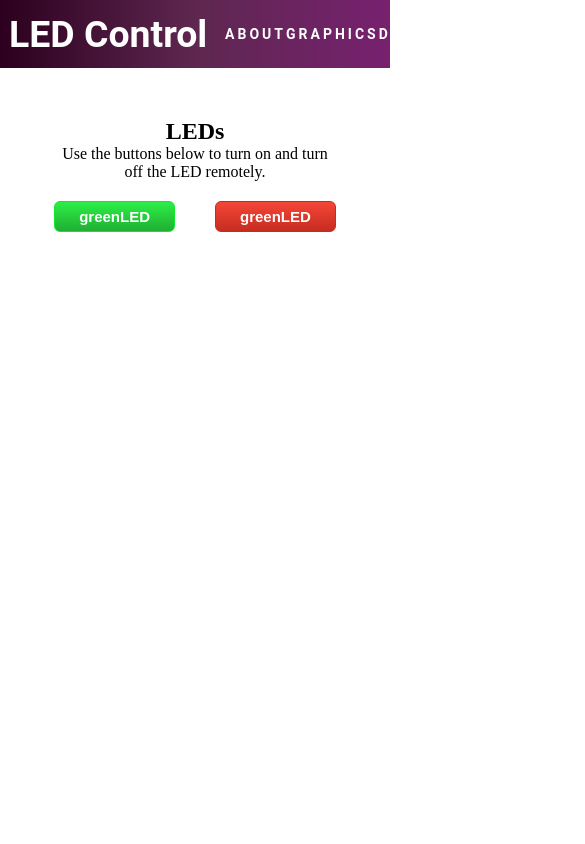
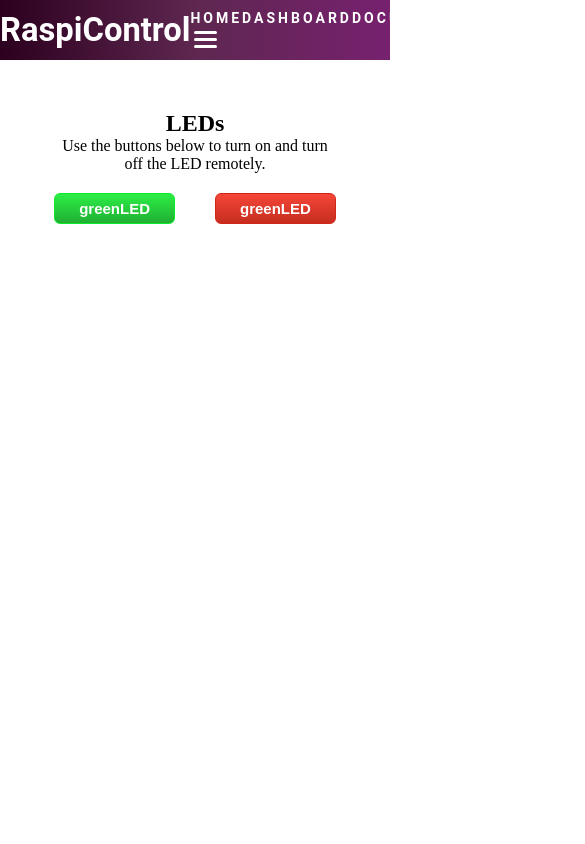
Before and after one commit to jairjunior/raspi-control, a website: page _views/index.html in a window 390 px wide. Shown: the top 844 px of the page, 585 px wide, since content can reach past the window. Drawn offline with Linux system fonts and the light colour scheme; files that its build step writes are made by us from their sources; files whose address does not match are found by name.

Commit message:
The CSS files were splitted into different files to keep it organized. I made the first configurations for responsive web design with @media screen. OK.

```diff
--- /dev/null
+++ b/_css/buttons.css
@@ -0,0 +1,39 @@
+.btn{
+     padding: 15px;
+     border-radius: 6px;
+     color:#ffffff;
+	font-family: Arial;
+	font-size: 15px;
+	font-weight: bold;
+	padding: 6px 24px;
+     text-decoration: none;
+     cursor: pointer;
+}
+.btn-red{
+     background-color: #f24537;
+     background:linear-gradient(to bottom, #f24537 5%, #c62d1f 100%);
+     border: 1px solid #d02718;
+     margin: 20px;
+}
+.btn-red:hover{
+     background-color: #c62d1f;
+     background:linear-gradient(to bottom, #c62d1f 5%, #f24537 100%);
+}
+.btn-red:active{
+	position:relative;
+	top:1px;
+}
+.btn-green{
+     background-color: #2ceb45;
+     background:linear-gradient(to bottom, #2ceb45 5%, #20af33 100%);
+     border: 1px solid #0fe92c;
+     margin: 20px;
+}
+.btn-green:hover{
+     background-color: #20af33;
+     background:linear-gradient(to bottom, #20af33 5%, #2ceb45 100%);
+}
+.btn-green:active{
+	position:relative;
+	top:1px;
+}
--- a/_css/index.css
+++ b/_css/index.css
@@ -1,3 +1,7 @@
+/*
+ * GENERAL RULES for the index.html page
+ * and also for screens with more than 769px wide
+ */
 *{
      margin: 0;
      padding: 0;
@@ -5,6 +9,11 @@
      outline: 0;
      box-sizing: border-box;
 }
+
+
+/*
+ * General classes to use with Flex Box elements.
+ */
 .flex{
      display: flex;
 }
@@ -14,47 +23,11 @@
 .center{
      justify-content: center;
 }
-
 .space-between{
      justify-content: space-between;
 }
-#top-navbar{
-     background-image: linear-gradient(to right, #2C001E 0%, #5E2750, #77216F 100%);
-     margin-top: 0px;
-     margin-bottom: 50px;
-     padding: 0px;
-     height: 8vh;
-     display: flex;
-     justify-content: space-around;
-     align-items: center;
-     font-family: 'Roboto', sans-serif;
-}
-#top-logo{
-     color: white;
-     margin: 0px;
-     font-size: 32px;
-     font-weight: 700;
-}
-#top-navbar > nav{
-     width: 40%;
-}
-#top-navlinks{
-     display: flex;
-     justify-content: space-around;
-}
-#top-navlinks > li{
-     list-style: none;
-}
-#top-navlinks > li > a{
-     color: white;
-     text-decoration: none;
-     letter-spacing: 3px;
-     font-size: 14px;
-     font-weight: bold;
-}
-#top-navlinks > li > a:hover{
-     color: #F8CCBC;
-}
+
+
 
 
 
@@ -72,50 +45,6 @@
 
 
 
-
-
-.btn{
-     padding: 15px;
-     border-radius: 6px;
-     color:#ffffff;
-	font-family: Arial;
-	font-size: 15px;
-	font-weight: bold;
-	padding: 6px 24px;
-     text-decoration: none;
-     cursor: pointer;
-}
-.btn-red{
-     background-color: #f24537;
-     background:linear-gradient(to bottom, #f24537 5%, #c62d1f 100%);
-     border: 1px solid #d02718;
-     margin: 20px;
-}
-.btn-red:hover{
-     background-color: #c62d1f;
-     background:linear-gradient(to bottom, #c62d1f 5%, #f24537 100%);
-}
-.btn-red:active{
-	position:relative;
-	top:1px;
-}
-.btn-green{
-     background-color: #2ceb45;
-     background:linear-gradient(to bottom, #2ceb45 5%, #20af33 100%);
-     border: 1px solid #0fe92c;
-     margin: 20px;
-}
-.btn-green:hover{
-     background-color: #20af33;
-     background:linear-gradient(to bottom, #20af33 5%, #2ceb45 100%);
-}
-.btn-green:active{
-	position:relative;
-	top:1px;
-}
-
-
-
 footer{
      background-image: linear-gradient(to left, #2C001E 0%, #5E2750, #77216F 100%);
      text-align: center;
--- /dev/null
+++ b/_css/top-navbar.css
@@ -0,0 +1,68 @@
+/*
+ * TOP NAVBAR, present in the top of every page of this application.
+ * It has a logo with the name of the app as well as links to navigate through the functionalities
+ */
+ #top-navbar{
+    background-image: linear-gradient(to right, #2C001E 0%, #5E2750, #77216F 100%);
+    margin-bottom: 50px;
+    height: 60px;
+    align-items: center;
+    font-family: 'Roboto', sans-serif;
+}
+#top-logo{
+    color: white;
+    font-size: 32px;
+    font-weight: 700;
+}
+#top-navbar > nav{
+    width: 40%;
+}
+#top-navlinks > li{
+    list-style: none;
+}
+a.top-link{
+    text-decoration: none;
+    letter-spacing: 3px;
+    font-size: 14px;
+    font-weight: bold;
+    color: white;
+}
+a.top-link:hover{
+    color: #F8CCBC;
+}
+.burger-button{
+    display: none;
+}
+ .burger-button > div{
+     background-color: white;
+     width: 23px;
+     height: 3px;
+     margin: 4px;
+     border-radius: 5px;
+}
+
+
+@media screen and (max-width: 1200px){
+    #top-logo{
+        font-size: 30px;
+    }
+    #top-navbar > nav{
+        width: 63%;
+    }
+}
+@media screen and (max-width: 1024px){
+    #top-logo{
+        font-size: 28px;
+    }
+    #top-navbar > nav{
+        width: 67%;
+    }
+}
+
+
+@media screen and (max-width: 768px){
+    .burger-button{
+        display: block;
+        cursor: pointer;
+    }
+}
--- a/_views/index.html
+++ b/_views/index.html
@@ -2,25 +2,43 @@
 <html lang="en">
 <head>
      <meta charset="UTF-8">
+
+     <meta http-equiv="X-UA-Compatible" content="ie=edge">
+     <meta http-equiv="Content-Type" content="text/html;charset=UTF-8">
+     <meta http-equiv="content-language" content="en-us, pt-br">
      <meta name="viewport" content="width=device-width, initial-scale=1.0, user-scalable=no">
+     <meta name="generator" content="Visual Studio Code">
+     <meta name="rating" content="general">
+     <meta name="robots" content="index, follow">
+     <meta name="author" content="Jair Dias de Oliveira Junior">
+     <meta name="keywords" content="HTML, CSS, JavaScript, Node.js, RaspberryPi, IoT, Dashboard, Automation">
+     <meta name="description" content="Web Application stored in a Raspberry Pi that allows to control devices and read sensors connected to the board. All the information is shown in a friendly dashboard.">
 
      <link rel="stylesheet" type='text/css' href="index.css">
+     <link rel="stylesheet" type='text/css' href="top-navbar.css">
+     <link rel="stylesheet" type='text/css' href="buttons.css">
 
      <title>LED Control</title>
 </head>
 
 <body>
-     <div id="top-navbar">
+     <div id="top-navbar" class="flex space-around">
           <div id="top-logo">
-               <h3>LED Control</h3>
+               <h3>RaspiControl</h3>
           </div>
+
           <nav>
-               <ul id="top-navlinks">
-                    <li><a href="#">ABOUT</a></li>
-                    <li><a href="#">GRAPHICS</a></li>
-                    <li><a href="#">DOCUMENTATION</a></li>
-                    <li><a href="#">CONTACT</a></li>
+               <ul id="top-navlinks" class="flex space-around">
+                    <li><a class="top-link" href="#">HOME</a></li>
+                    <li><a class="top-link" href="#">DASHBOARD</a></li>
+                    <li><a class="top-link" href="#">DOCUMENTATION</a></li>
+                    <li><a class="top-link" href="#">CONTACT</a></li>
                </ul>
+               <div class="burger-button">
+                    <div id="line1"></div>
+                    <div id="line2"></div>
+                    <div id="line3"></div>
+               </div>
           </nav>
      </div>
 
```
Also changed, not shown: server.js (+6 -1 lines).
